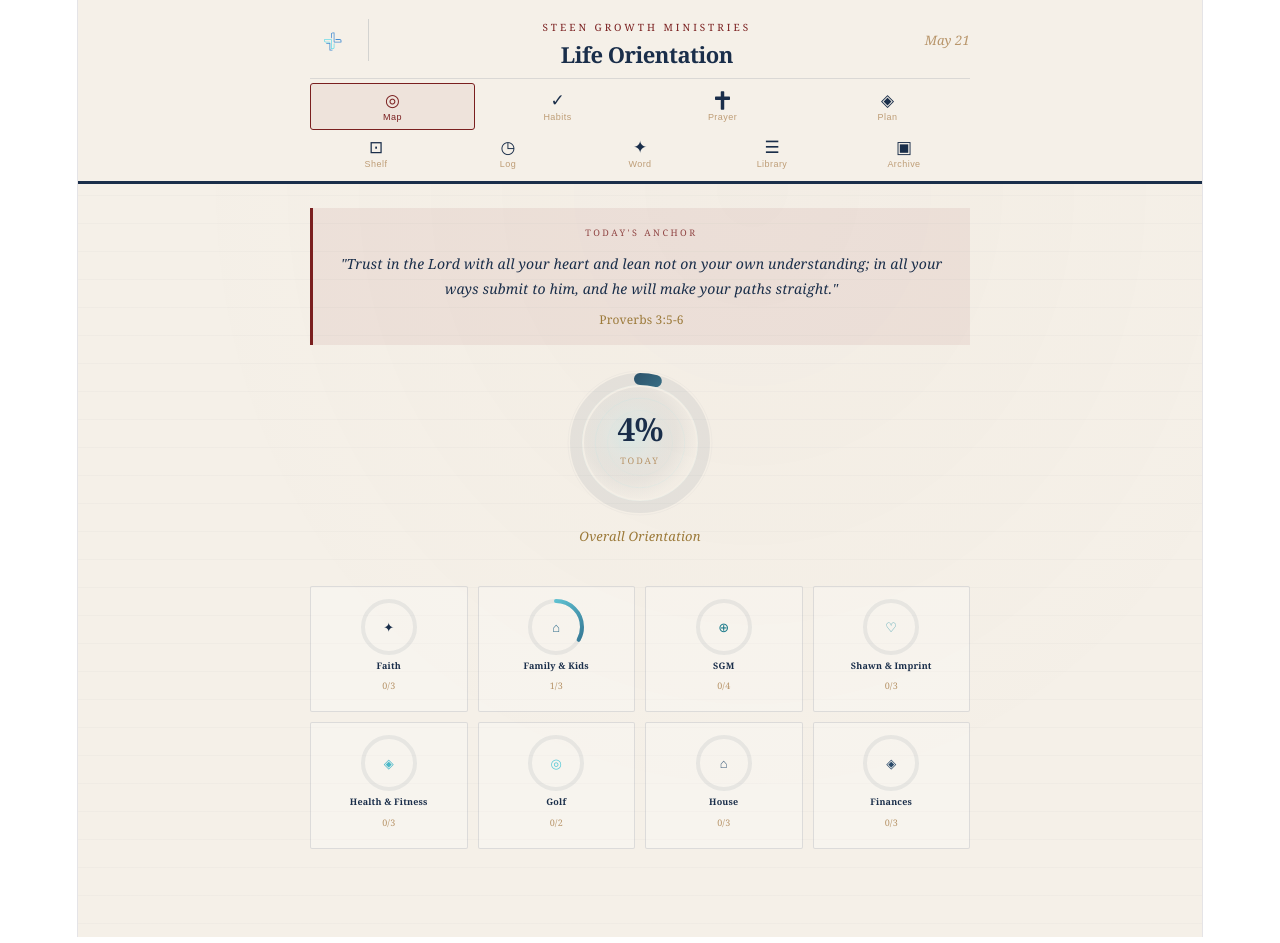
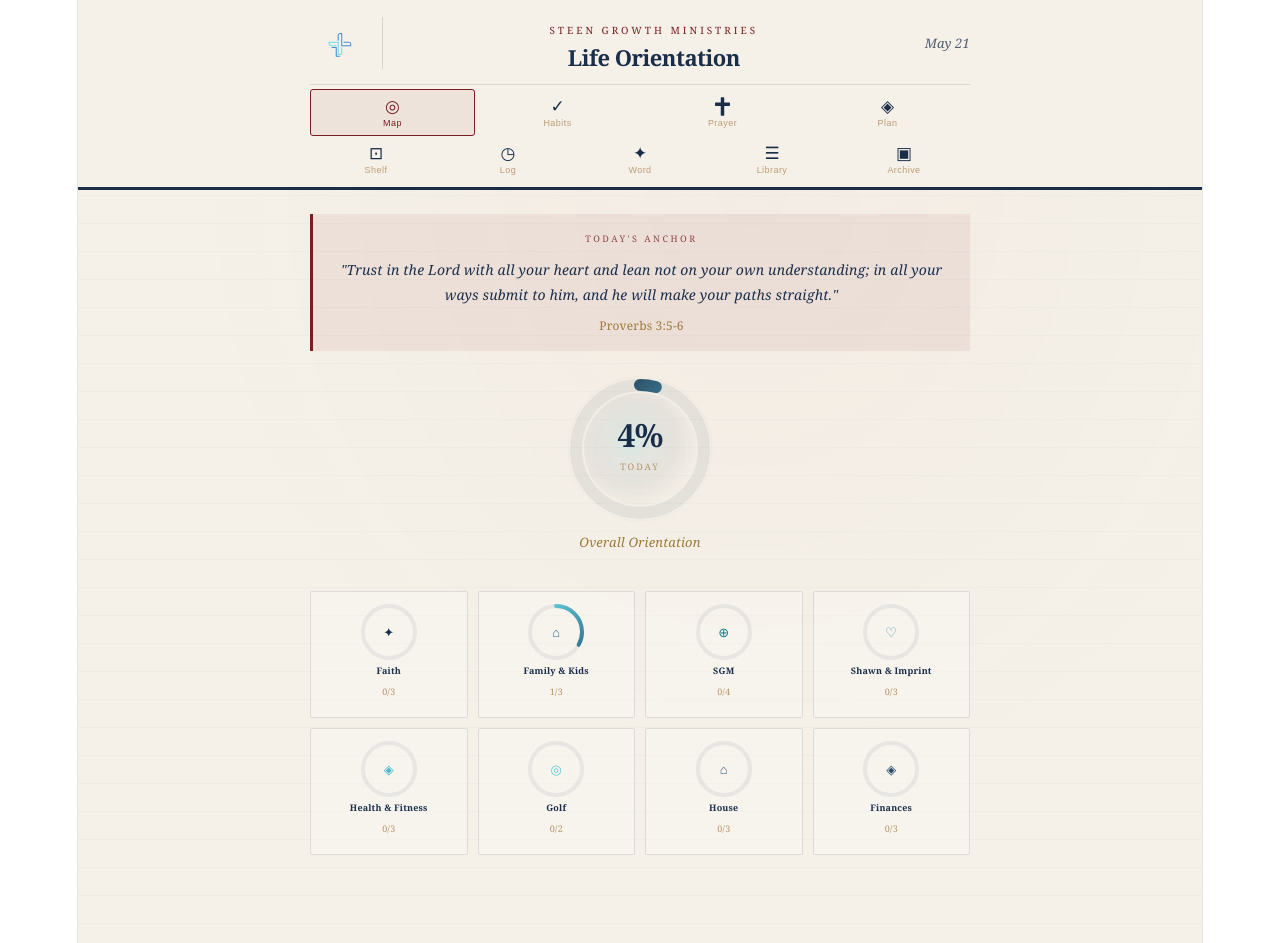
Before and after one commit to steenj20-sudo/sgm-orientation, a React (Vite) app: page / in a window 1280 px wide. Built offline with nearby package versions, Linux system fonts and the light colour scheme.

Commit message:
v5 - bigger logo, darker date

```diff
--- a/src/App.jsx
+++ b/src/App.jsx
@@ -1049,14 +1049,14 @@ export default function App(){
       <div style={{background:PAPER,position:"sticky",top:0,zIndex:100,borderBottom:"3px solid "+INK}}>
         <div style={{maxWidth:700,margin:"0 auto",padding:"14px 20px 0"}}>
           <div style={{display:"flex",alignItems:"center",gap:14,marginBottom:12}}>
-            <Logo size={44}/>
-            <div style={{width:1,height:42,background:"rgba(26,46,74,0.15)"}}/>
+            <Logo size={58}/>
+            <div style={{width:1,height:52,background:"rgba(26,46,74,0.15)"}}/>
             <div style={{flex:1}}>
               <div style={{fontSize:10,color:OX,letterSpacing:"3px",textTransform:"uppercase",marginBottom:2}}>Steen Growth Ministries</div>
               <div style={{fontSize:22,fontWeight:"bold",color:INK,letterSpacing:"-0.5px",lineHeight:1.1}}>Life Orientation</div>
             </div>
             <div style={{textAlign:"right"}}>
-              <div style={{fontSize:13,color:TAN,fontStyle:"italic"}}>{new Date().toLocaleDateString("en-US",{month:"short",day:"numeric"})}</div>
+              <div style={{fontSize:13,color:INK,fontStyle:"italic",opacity:0.75}}>{new Date().toLocaleDateString("en-US",{month:"short",day:"numeric"})}</div>
             </div>
           </div>
           <div style={{borderTop:"1px solid rgba(26,46,74,0.12)",paddingTop:4}}>
```
